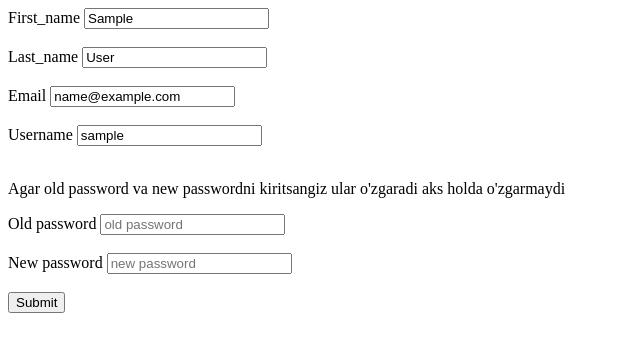
After one commit to malikov-bekzod/login-register, a Django app: page /users/settings/1/ in a window 1280 px wide. The commit adds this page. Shown: the top 352 px of the page, without its empty margins (0-640 px from the left). Run offline with Django 5.2, Linux system fonts and the light colour scheme; tables that the repository leaves empty hold one stand-in row (values such as "Sample post").

Commit message:
added user details user settings and etc

```diff
--- a/library/views.py
+++ b/library/views.py
@@ -14,8 +14,6 @@ class BookListView(View):
 
         else:
             books = Book.objects.filter(title__icontains=search) | Book.objects.filter(description__icontains=search)
-            if not books:
-                return render(request, "not_found.html")
             context = {"books": books, "search": search}
             return render(request, "library/book_list.html", context)
 
@@ -23,5 +21,6 @@ class BookListView(View):
 class BookDetailView(View):
     def get(self, request, id):
         book = Book.objects.get(id=id)
-        context = {"book": book}
+        context = {"book": book,
+                   "id":id}
         return render(request, "library/book_detail.html", context)
--- a/templates/profile.html
+++ b/templates/profile.html
@@ -6,7 +6,7 @@
     <title>Profile</title>
 </head>
 <body>
-    <h1>Profile</h1>
-    <h4><a href="{% url 'users-page' %}">Users</a> | <a href="{% url 'book_list_page' %}">Books</a></h4>
+    <h1>PROFILE</h1>
+    <h4><a href="{% url 'users-page' %}">Users</a> | <a href="{% url 'book_list_page' %}">Books</a> | <a href="{% url 'home_page_name' %}">log out</a></h4>
 </body>
 </html>
--- /dev/null
+++ b/templates/users/user_settings.html
@@ -0,0 +1,35 @@
+<!DOCTYPE html>
+<html lang="en">
+<head>
+    <meta charset="UTF-8">
+    <meta name="viewport" content="width=device-width, initial-scale=1.0">
+    <title>Settings</title>
+</head>
+<body>
+    <form action="" method="post">
+        {% csrf_token %}
+        <label for="first_name">First_name</label>
+        <input id="first_name" type="text" value="{{user.first_name}}" name = "first_name"><br><br>
+
+        <label for="last_name">Last_name</label>
+        <input id="last_name" type="text" value="{{user.last_name}}" name = "last_name"><br><br>
+
+        <label for="email">Email</label>
+        <input id="email" type="email" value="{{user.email}}" name = "email"><br><br>
+
+        <label for="username">Username</label>
+        <input id="username" type="text" value="{{user.username}}" name = "username"><br><br>
+
+        <p>Agar old password va new passwordni kiritsangiz ular o'zgaradi aks holda o'zgarmaydi</p>
+
+        <label for="password">Old password</label>
+        <input id="password" type="password" placeholder="old password" name = "password"><br><br>
+
+        <label for="new-password">New password</label>
+        <input id="new-password" type="password" placeholder="new password" name = "new_password"><br><br>
+
+        <button type="submit">Submit</button>
+    </form>
+
+</body>
+</html>
--- a/users/urls.py
+++ b/users/urls.py
@@ -5,4 +5,6 @@ urlpatterns = [
     path("", views.UserListView.as_view(), name="users-page"),
     path("login/", views.LoginPageView.as_view(), name="login-page"),
     path("register/", views.RegisterPageView.as_view(), name="register-page"),
+    path("<int:id>", views.UserDetailView.as_view(), name="user-detail"),
+    path("settings/<int:id>/", views.UserSettingsView.as_view(), name="user-settings"),
 ]
--- a/users/views.py
+++ b/users/views.py
@@ -1,6 +1,8 @@
+from django.contrib.auth import authenticate
 from django.shortcuts import render,redirect
 from django.views import View
 from django.contrib.auth.models import User
+from django.http import HttpResponse
 # Create your views here.
 
 class LoginPageView(View):
@@ -9,9 +11,10 @@ class LoginPageView(View):
 
     def post(self, request):
         username = request.POST["username"]
-        users = User.objects.filter(username = username)
+        password = request.POST["password"]
+        user = authenticate(request, username=username,password = password)
 
-        if len(users) == 0:
+        if user is None:
             return redirect("login-page")
         else:
             return redirect("profile-page")
@@ -35,11 +38,67 @@ class RegisterPageView(View):
         )
         user.set_password(password)
         user.save()
-        print("<<<<<<<<<<<<<<<<<<<<<<CREATED>>>>>>>>>>>>>>>>>>>>")
         return redirect("login-page")
 
 class UserListView(View):
     def get(self,request):
-        users = User.objects.all()
-        context = {"users":users}
-        return render(request, "users/user_list.html",context)
+        search = request.GET.get("search")
+        if search is None:
+            users = User.objects.all()
+            context = {"users":users}
+            return render(request, "users/user_list.html",context)
+
+        else:
+            users = User.objects.filter(first_name__icontains=search) | User.objects.filter(last_name__icontains=search)
+            context = {"users":users,"search":search}
+            return render(request, "users/user_list.html", context)
+
+class UserDetailView(View):
+    def get(self,request,id):
+        user = User.objects.get(id=id)
+        context = {
+            "user":user,
+            "id":id
+        }
+        return render(request, "users/user_detail.html", context)
+
+
+class UserSettingsView(View):
+    def get(self,request,id):
+        user = User.objects.get(id = id)
+        context = {
+            "user":user
+        }
+        return render(request,"users/user_settings.html",context)
+
+    def post(self,request,id):
+        user = User.objects.get(id=id)
+
+        first_name = request.POST.get("first_name")
+        last_name = request.POST.get("last_name")
+        email = request.POST.get("email")
+        username = request.POST.get("username")
+        password = request.POST.get("password")
+        new_password = request.POST.get("new_password")
+        print(password, new_password)
+        if password == '' and new_password == '':
+            user.first_name = first_name
+            user.last_name = last_name
+            user.email = email
+            user.username = username
+            user.save()
+            return redirect("users-page")
+
+        user = authenticate(request, username=user.username, password=password)
+
+        if user is None:
+            return HttpResponse("wrong password")
+
+        else:
+            user.first_name = first_name
+            user.last_name = last_name
+            user.email = email
+            user.username = username
+            user.set_password(new_password)
+            user.save()
+            return redirect("users-page")
```
Also changed, not shown: templates/library/book_list.html (+28 -5 lines), templates/users/user_detail.html (added, +18 -0 lines), templates/users/user_list.html (+27 -2 lines).
